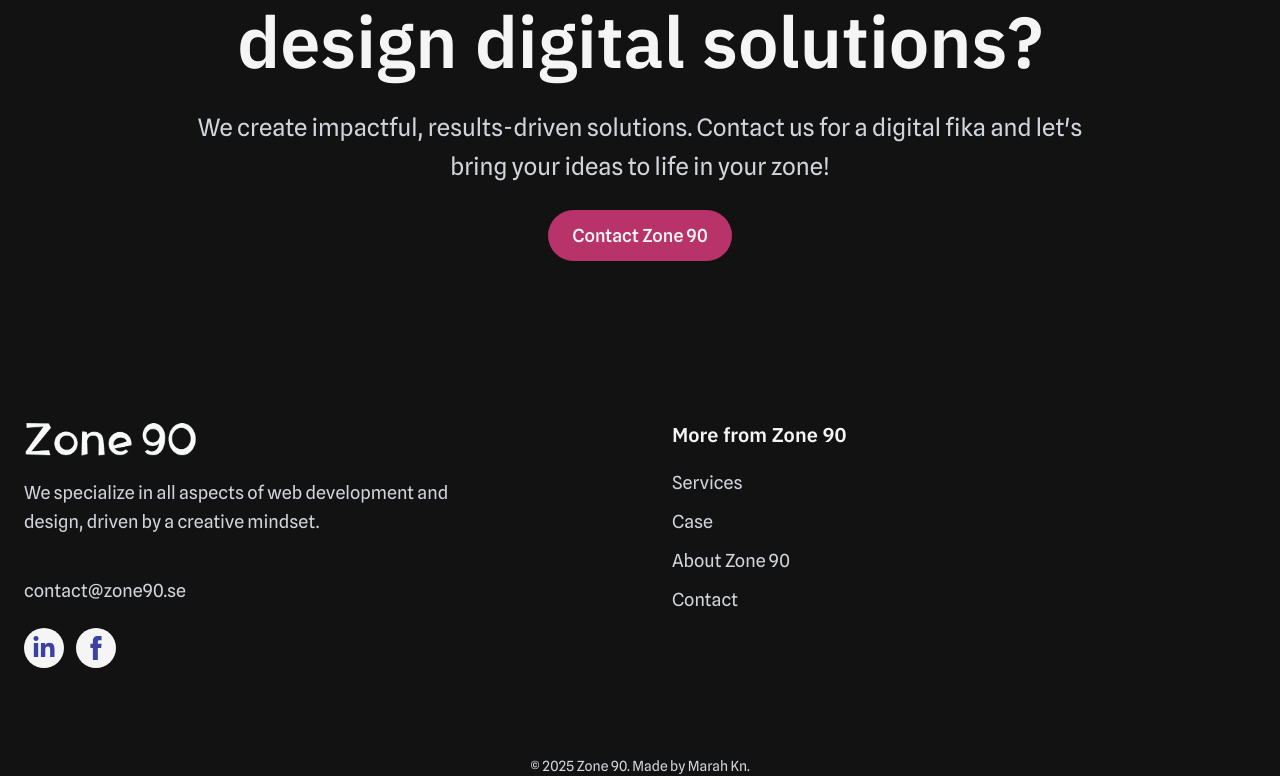
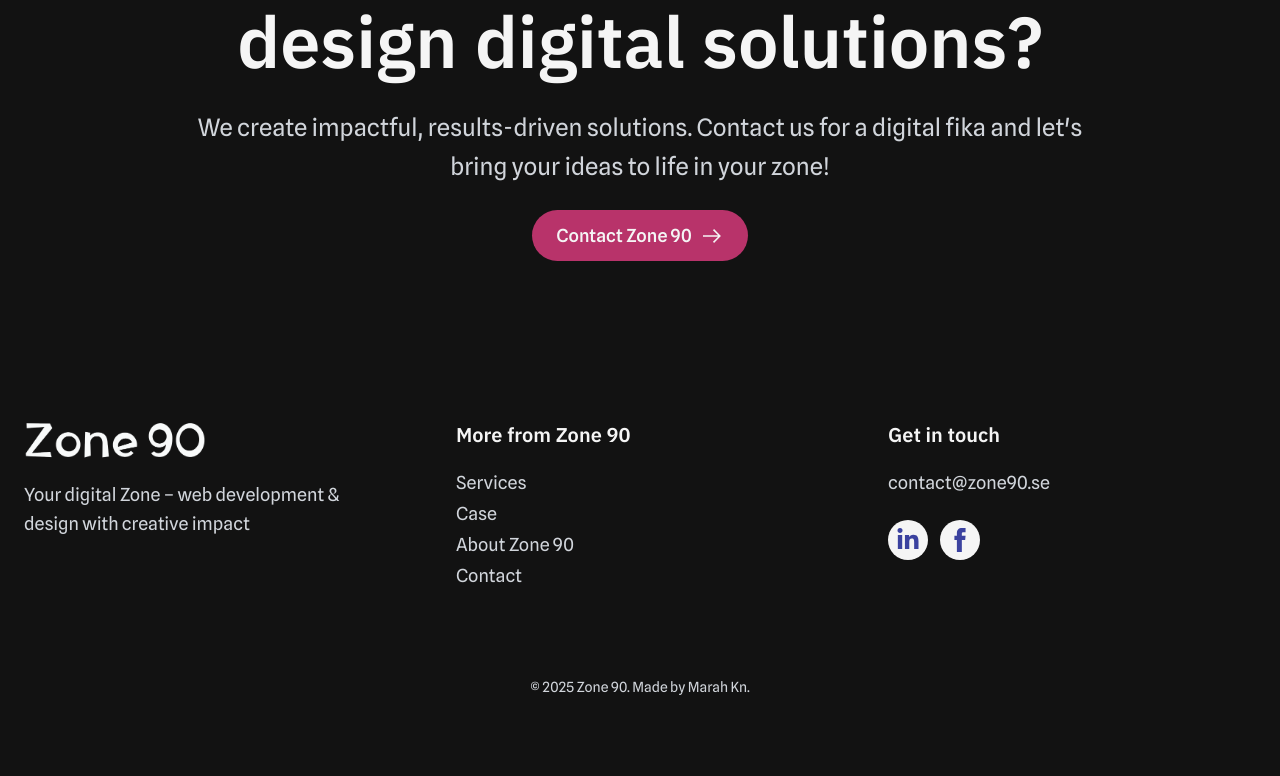
Before and after one commit to Marahkny/Marahs-portofolio, a Next.js app: page /case in a window 1280 px wide. Shown: the part 1152-1928 px from the top of the page. After the commit the page ends 1849 px from the top, so only its background shows below. Built offline with nearby package versions, Linux system fonts and the light colour scheme.

Commit message:
update the footer

```diff
--- a/src/app/Componenet/Footer.js
+++ b/src/app/Componenet/Footer.js
@@ -5,7 +5,7 @@ import Image from 'next/image';
 export default function Footer() {
   return (
     <footer className="bg-[#121212] text-[#F5F5F5] px-6 pt-20  overflow-hidden">
-      <div className="max-w-7xl mx-auto grid grid-cols-1 md:grid-cols-2 pb-20 gap-16">
+      <div className="max-w-7xl mx-auto grid grid-cols-1 md:grid-cols-3 pb-20 gap-16">
 
         {/* LOGO & INTRO */}
         <div>
@@ -15,53 +15,20 @@ export default function Footer() {
       alt="Zone 90 logo"
       width={500}
       height={500}
-      className="w-[30%] h-auto"
+      className="w-[50%] h-auto"
     />
           </Link>
 
           <p className="text-gray-300 leading-relaxed pt-5 max-w-md">
-            We specialize in all aspects of web development and design, driven by a creative mindset.
-          </p>
-          <p className="text-gray-300 pt-10">
-            <a
-              href="mailto:contact@zone90.se"
-              className="hover:underline focus:outline-none focus-visible:ring-2 focus-visible:ring-white"
-              aria-label="Send an email to contact@zone90.se"
-              title="Send email"
-            >
-              contact@zone90.se
-            </a>
+          Your digital Zone – web development & design with creative impact
           </p>
 
-          {/* Social Media Icons */}
-          <div className="flex gap-3 mt-6">
-            <a
-              href="https://www.linkedin.com/company/zone90/"
-              target="_blank"
-              rel="noopener noreferrer"
-              className="bg-[#F5F5F5] p-2 rounded-full transition transform  focus:outline-none focus-visible:ring-2 focus-visible:ring-white"
-              aria-label="Visit our LinkedIn page"
-              title="LinkedIn"
-            >
-              <FaLinkedinIn className="text-[24px] text-[#3B429F]" aria-hidden="true" />
-            </a>
-            <a
-              href="https://www.facebook.com/people/Zone90/61575014166638/"
-              target="_blank"
-              rel="noopener noreferrer"
-              className="bg-[#F5F5F5] p-2 rounded-full transition transform  focus:outline-none focus-visible:ring-2 focus-visible:ring-white"
-              aria-label="Visit our LinkedIn page"
-              title="LinkedIn"
-            >
-              <TfiFacebook className="text-[24px] text-[#3B429F]" aria-hidden="true" />
-            </a>
-          </div>
         </div>
 
         {/* NAVIGATION */}
         <nav aria-label="Footer Navigation">
           <h4 className="text-xl mb-5">More from Zone 90</h4>
-          <ul className="space-y-3 text-sm text-gray-400">
+          <ul className="space-y-1 text-sm text-gray-400">
             <li>
               <Link
                 href="/service"
@@ -104,6 +71,42 @@ export default function Footer() {
             </li>
           </ul>
         </nav>
+        <div>
+        <h4 className="text-xl mb-5">Get in touch</h4>
+          <p className="text-gray-300 ">
+            <a
+              href="mailto:contact@zone90.se"
+              className="hover:underline focus:outline-none focus-visible:ring-2 focus-visible:ring-white"
+              aria-label="Send an email to contact@zone90.se"
+              title="Send email"
+            >
+              contact@zone90.se
+            </a>
+          </p>
+
+          {/* Social Media Icons */}
+          <div className="flex gap-3 mt-6">
+            <a
+              href="https://www.linkedin.com/company/zone90/"
+              target="_blank"
+              rel="noopener noreferrer"
+              className="bg-[#F5F5F5] p-2 rounded-full transition transform  focus:outline-none focus-visible:ring-2 focus-visible:ring-white"
+              aria-label="Visit our LinkedIn page"
+              title="LinkedIn"
+            >
+              <FaLinkedinIn className="text-[24px] text-[#3B429F]" aria-hidden="true" />
+            </a>
+            <a
+              href="https://www.facebook.com/people/Zone90/61575014166638/"
+              target="_blank"
+              rel="noopener noreferrer"
+              className="bg-[#F5F5F5] p-2 rounded-full transition transform  focus:outline-none focus-visible:ring-2 focus-visible:ring-white"
+              aria-label="Visit our LinkedIn page"
+              title="LinkedIn"
+            >
+              <TfiFacebook className="text-[24px] text-[#3B429F]" aria-hidden="true" />
+            </a>
+          </div></div>
       </div>
 
       {/* FOOTER BOTTOM */}
--- a/src/app/Home/ZoneSec.jsx
+++ b/src/app/Home/ZoneSec.jsx
@@ -5,7 +5,7 @@ export default function ZoneSec() {
                     py-6 xs:py-2 lg:py-20">
   {/* Heading */}
   <div className="max-w-6xl text-center py-6 justify-center lg:py-20">
-    <h2>Zone 90 for your success</h2>
+    <h2>A Zone for your success</h2>
     <p className="text-[18px] sm:text-[18px] md:text-[28px] lg:text-[34px] pt-6 leading-relaxed">
     Zone 90 is a web and design solutions consulting service, delivering innovative digital solutions both locally in Sweden and globally.
 We specialize in modern, high-performing web and design solutions, combining creativity and innovation.
--- a/src/app/Home/bubble.css
+++ b/src/app/Home/bubble.css
@@ -1,5 +1,3 @@
-
-
 :root {
   --color-bg1: 18, 18, 18; /* #121212 */
   --color-bg2: 18, 18, 18;
@@ -10,7 +8,7 @@
   --color5: 59, 66, 159;  /* #FFB84C */
   --color-interactive: 157, 42, 86; /* #9D2A56 */
 
-    --circle-size: 100%;
+  --circle-size: 120%;
   --blending: hard-light;
 }
 
@@ -67,7 +65,7 @@
   position: absolute;
   width: var(--circle-size);
   height: var(--circle-size);
-    top: calc(80% - var(--circle-size) / 2);
+  top: calc(90% - var(--circle-size) / 2);
   left: calc(50% - var(--circle-size) / 2);
   mix-blend-mode: var(--blending);
 }
--- a/src/app/Home/zone90secation.js
+++ b/src/app/Home/zone90secation.js
@@ -1,6 +1,6 @@
 import React from "react";
 import Link from "next/link";
-
+import { LiaArrowRightSolid } from "react-icons/lia";
 export default function Zone90Section() {
   return (
     <div className="flex justify-center items-center h-full px-6 py-20">
@@ -13,13 +13,19 @@ export default function Zone90Section() {
 
         <Link
   href="/contact"
-  className="w-full font-[500] sm:w-auto bg-[#B8336A] text-[#F5F5F5] py-3 px-6 justify-center rounded-full transition-all hover:bg-[#9D2A56] inline-flex items-center gap-2 w-fit focus:outline-none focus-visible:ring-2 focus-visible:ring-white"
+  className="w-full group font-[500] sm:w-auto bg-[#B8336A] text-[#F5F5F5] py-3 px-6 justify-center rounded-full transition-all hover:bg-[#9D2A56] inline-flex items-center gap-2 w-fit focus:outline-none focus-visible:ring-2 focus-visible:ring-white"
 
   aria-label="Contact Zone 90"
   title="Contact Zone 90"
   role="button"
 >
-  Contact Zone 90
+<span className="text-[#F5F5F5]">Contact Zone 90</span>
+              <LiaArrowRightSolid
+                className="text-[#F5F5F5] text-[24px] transition-transform
+                           duration-300 group-hover:translate-x-2"
+                aria-hidden="true"
+              />
+
 </Link>
 
       </div>
```
Lines whose indentation alone changed are shown as unchanged.
